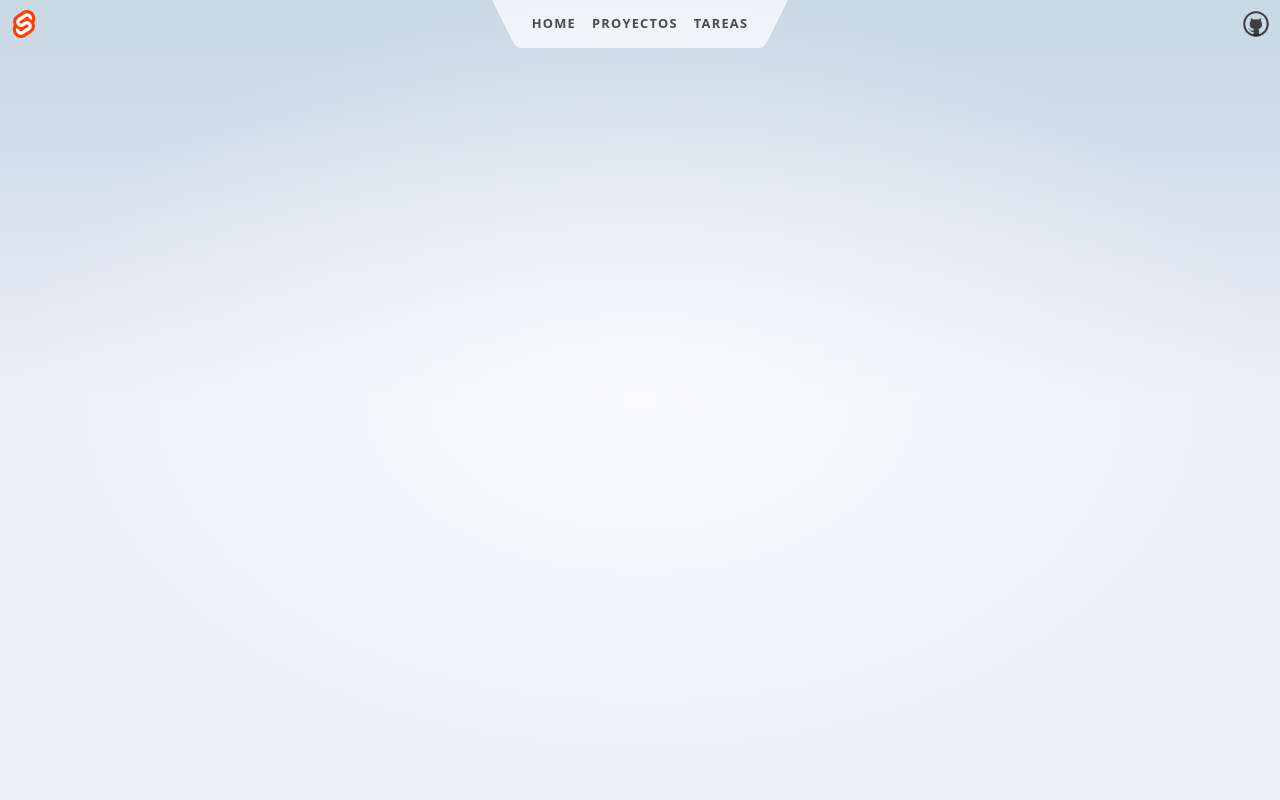
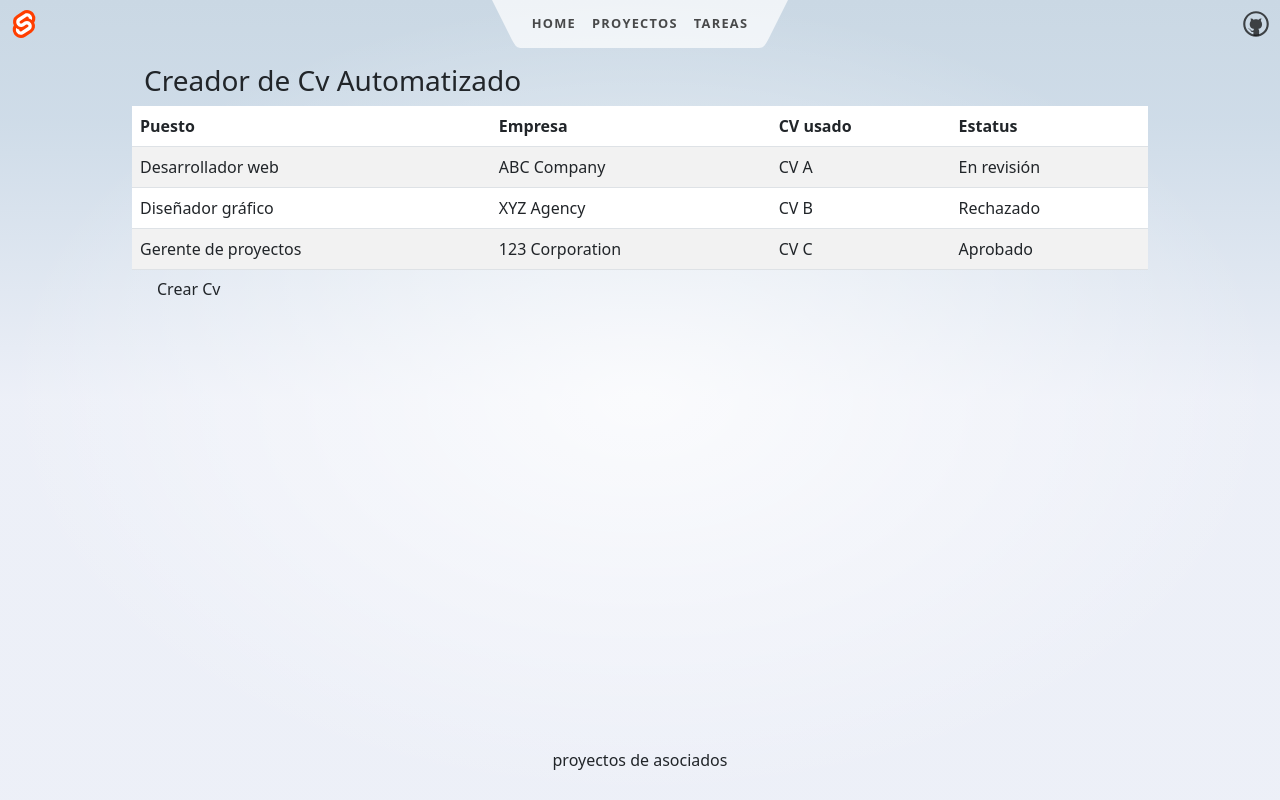
Before and after one commit to raulisai/asociados, a SvelteKit app: page /proyects/searchjobs in a window 1280 px wide. Built offline with nearby package versions, Linux system fonts and the light colour scheme.

Commit message:
login ver 0.2

```diff
--- a/src/routes/proyects/searchjobs/+page.svelte
+++ b/src/routes/proyects/searchjobs/+page.svelte
@@ -1,5 +1,26 @@
 <script>
-import Skill from './skill.svelte'
+    import Form from "./Form.svelte";
+    import { onMount } from "svelte";
+
+    let SaveCv = false;
+    let activeFormcv=false
+    let button1Text = "Crear Cv";
+
+    if (SaveCv) {
+        button1Text = "Actualizar Cv";
+    }
+
+    function handlerCv() {
+
+        console.log("hello")
+        activeFormcv=!activeFormcv
+        button1Text = "Ocultar seccion Cv";
+
+        if (activeFormcv == false) {
+        button1Text = "Crear Cv";
+    }
+
+    }
 
     let data = [
         {
@@ -27,9 +48,48 @@ import Skill from './skill.svelte'
     });
 </script>
 
+<section class="row">
+    <h3>Creador de Cv Automatizado</h3>
 
-<section>
+    <table class="table table-striped">
+        <thead>
+            <tr>
+                <th>Puesto</th>
+                <th>Empresa</th>
+                <th>CV usado</th>
+                <th>Estatus</th>
+            </tr>
+        </thead>
+        <tbody>
+            {#each data as item}
+                <tr>
+                    <td>{item.puesto}</td>
+                    <td>{item.empresa}</td>
+                    <td>{item.cv}</td>
+                    <td>{item.estatus}</td>
+                </tr>
+            {/each}
+        </tbody>
+    </table>
+    <div class="col-md-12">
+        <div class="row">
+            <div class="col-6">
+                <button class="btn" on:click={handlerCv}>{button1Text}</button>
+            </div>
+        </div>
+    </div>
 
-    <Skill/>
+    <div class="col-12">
 
+{#if activeFormcv}
+<Form/>
+{/if}
+
+    </div>
 </section>
+
+<style>
+    .table {
+        margin-bottom: 0; /* Para evitar espacios innecesarios en la parte inferior de la tabla */
+    }
+</style>
--- a/src/routes/proyects/searchjobs/works.svelte
+++ b/src/routes/proyects/searchjobs/works.svelte
@@ -1,5 +1,4 @@
 <script>
-    import 'bootstrap/dist/css/bootstrap.min.css';
 
     let jobs = [];
 
```
